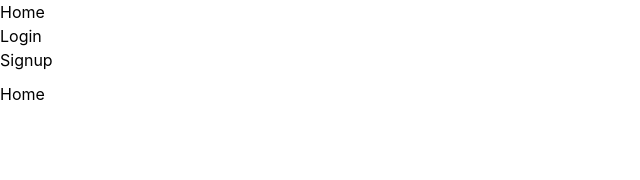
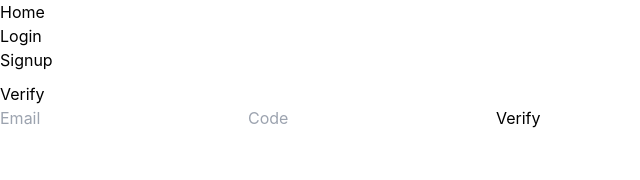
Before and after one commit to yusefwilson/miracle_minutes_frontend, a React (Create React App) app: page /verify in a window 1280 px wide. Before the commit this address led to /. Shown: the top 180 px of the page, without its empty margins (0-640 px from the left). Built offline with nearby package versions, Linux system fonts and the light colour scheme.

Commit message:
Add verify

```diff
--- a/src/App.js
+++ b/src/App.js
@@ -10,6 +10,7 @@ import Signup from './pages/Signup';
 import Home from './pages/Home';
 import Navbar from './components/Navbar';
 import Dashboard from './pages/Dashboard';
+import Verify from './pages/Verify';
 
 export const LoginContext = createContext({loggedIn: false, setLoggedIn: (newValue) => {}}); //declare context with filler values
 
@@ -38,6 +39,7 @@ export default function App()
             <Route path='/login' element={<Login/>}/>
             <Route path='/signup' element={<Signup/>}/>
             <Route path='/dashboard' element={<Dashboard/>}/>
+            <Route path='/verify' element={<Verify email=''/>}/>
             <Route path="*" element={<Navigate to="/" replace />} />
           </Routes>
         </div>
--- /dev/null
+++ b/src/pages/Verify.jsx
@@ -0,0 +1,48 @@
+import { useState, useContext, useEffect } from 'react';
+import { useNavigate } from 'react-router-dom';
+import axios from 'axios';
+
+export default function Verify({starting_email}) //NEED TO NAVIGATE TO HERE FROM SIGNUP EMAIL
+{
+    const [email, setEmail] = useState(starting_email);
+    const [code, setCode] = useState('');
+    const navigate = useNavigate();
+
+    const handleChange = (event) =>
+    {
+        switch(event.target.name)
+        {
+            case 'email':
+                setEmail(event.target.value);
+                break;
+            case 'code':
+                setCode(event.target.value);
+                break;
+            default:
+                break;
+        }
+    }
+
+    const handleSubmit = async (event) =>
+    {
+        event.preventDefault(); //prevent refresh
+
+        let response = await axios.post('/verify', {email: email, code: code});
+        console.log("VERIFY RESPONSE: ", response);
+
+        navigate('/login');
+
+        console.log('Submitted verify event with email: ' + email + ' and code: ' + code);
+    }
+
+    return (
+        <div>
+            <h1>Verify</h1>
+            <form noValidate onSubmit={handleSubmit} className="signupForm">
+                <input type="email" placeholder="Email" name="email" onChange={handleChange}/>
+                <input type="code" placeholder="Code" name="code" onChange={handleChange}/>
+                <button type="submit">Verify</button>
+            </form>
+        </div>
+    )
+}
```
